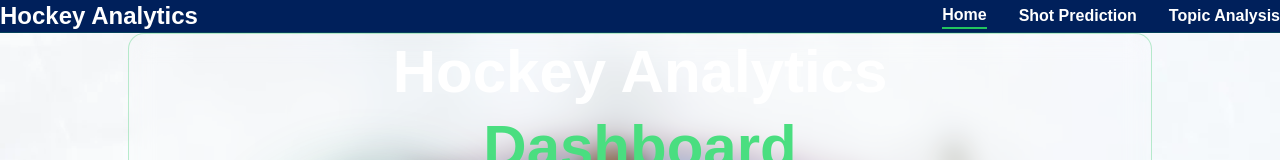
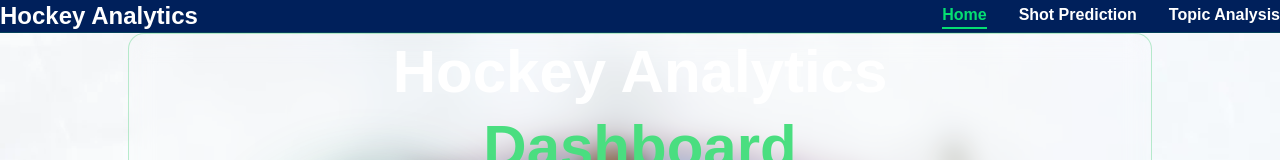
Before and after one commit to kreddy37/project_showcase, a Next.js app in the folder project-showcase-app/: page /home in a window 1280 px wide. Shown: the top 160 px of the page. Built offline with nearby package versions, Linux system fonts and the light colour scheme.

Commit message:
feat: add activePage prop to Navigation for active link highlighting

```diff
--- a/project-showcase-app/app/components/shared/Navigation.tsx
+++ b/project-showcase-app/app/components/shared/Navigation.tsx
@@ -3,50 +3,47 @@
 import Link from 'next/link';
 import { colors } from '../constants/colors';
 
-export default function Navigation() {
+interface NavigationProps {
+  activePage?: string;
+}
+
+const links = [
+  { href: '/home', label: 'Home', key: 'home' },
+  { href: '/shot-prediction', label: 'Shot Prediction', key: 'shot-prediction' },
+  { href: '/topic-analysis', label: 'Topic Analysis', key: 'topic-analysis' },
+];
+
+export default function Navigation({ activePage }: NavigationProps) {
   return (
     <nav
       className="sticky top-0 z-50 bg-opacity-95 backdrop-blur-md border-b"
-      style={{
-        backgroundColor: colors.darkBg,
-        borderColor: colors.green500_20,
-      }}
+      style={{ backgroundColor: colors.darkBg, borderColor: colors.green500_20 }}
     >
       <div className="max-w-7xl mx-auto px-6 py-4 flex items-center justify-between">
         <Link
           href="/"
           className="text-2xl font-bold flex items-center gap-3 transition-all duration-300"
-          style={{
-            color: colors.white,
-          }}
+          style={{ color: colors.white }}
         >
           <span>Hockey Analytics</span>
         </Link>
         <div className="flex items-center gap-8">
-          <Link
-            href="/home"
-            className="font-semibold transition-all duration-300 border-b-2"
-            style={{
-              color: colors.white,
-              borderColor: colors.green[500],
-            }}
-          >
-            Home
-          </Link>
-          <Link
-            href="/shot-prediction"
-            className="font-semibold transition-all duration-300"
-            style={{ color: colors.white }}
-          >
-            Shot Prediction
-          </Link>
-          <Link
-            href="/topic-analysis"
-            className="font-semibold transition-all duration-300"
-            style={{ color: colors.white }}
-          >
-            Topic Analysis
-          </Link>
+          {links.map((link) => {
+            const isActive = activePage === link.key;
+            return (
+              <Link
+                key={link.key}
+                href={link.href}
+                className={`font-semibold transition-all duration-300 border-b-2 ${
+                  isActive
+                    ? 'text-green-400 border-green-400'
+                    : 'text-white hover:text-green-400 border-transparent'
+                }`}
+              >
+                {link.label}
+              </Link>
+            );
+          })}
         </div>
       </div>
     </nav>
--- a/project-showcase-app/app/home/page.tsx
+++ b/project-showcase-app/app/home/page.tsx
@@ -19,7 +19,7 @@ export default function HomePage() {
         backgroundAttachment: 'fixed',
       }}
     >
-      <Navigation />
+      <Navigation activePage="home" />
 
       <main className="w-full px-6 py-20 flex flex-col gap-16 flex-1">
         <HeroSection />
```
